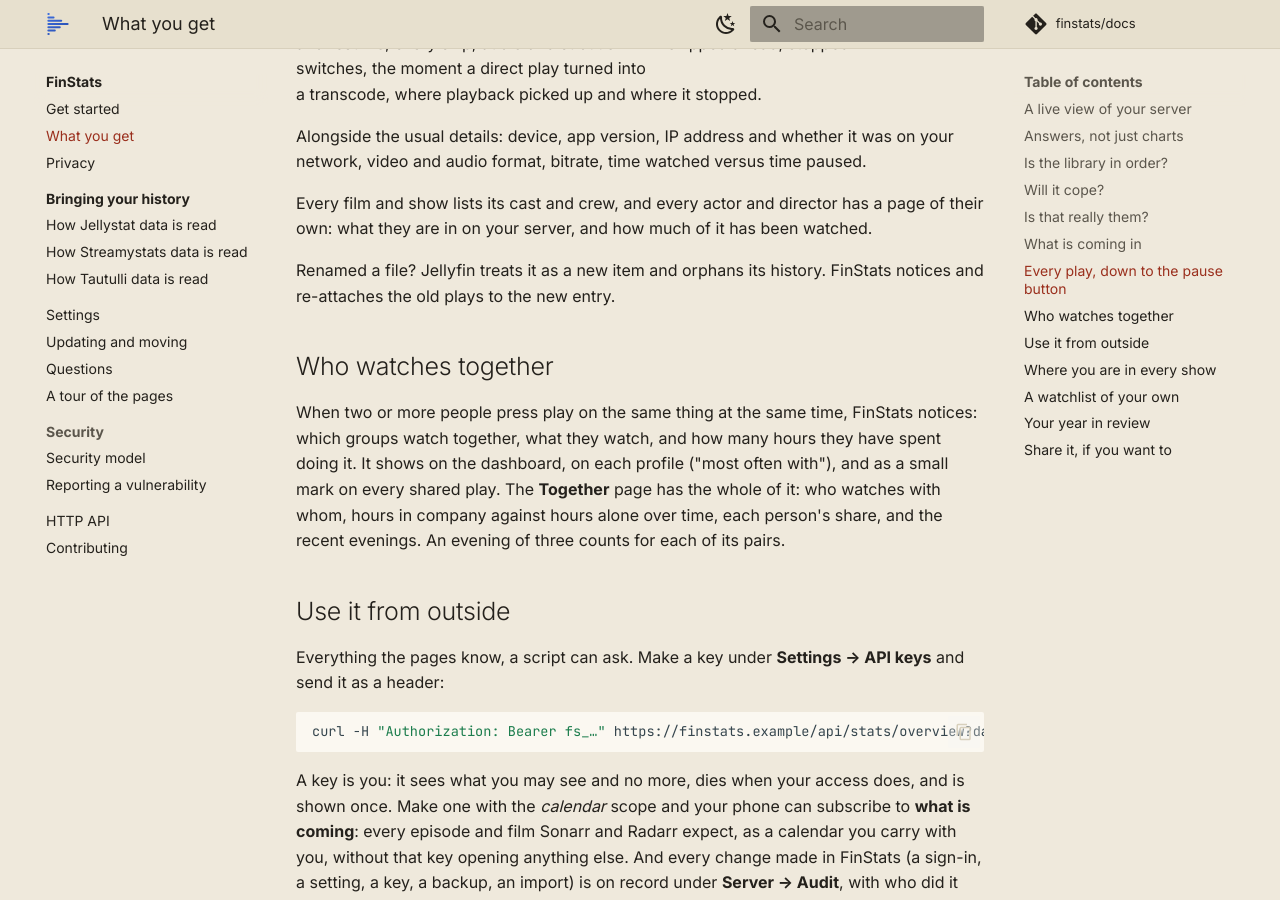
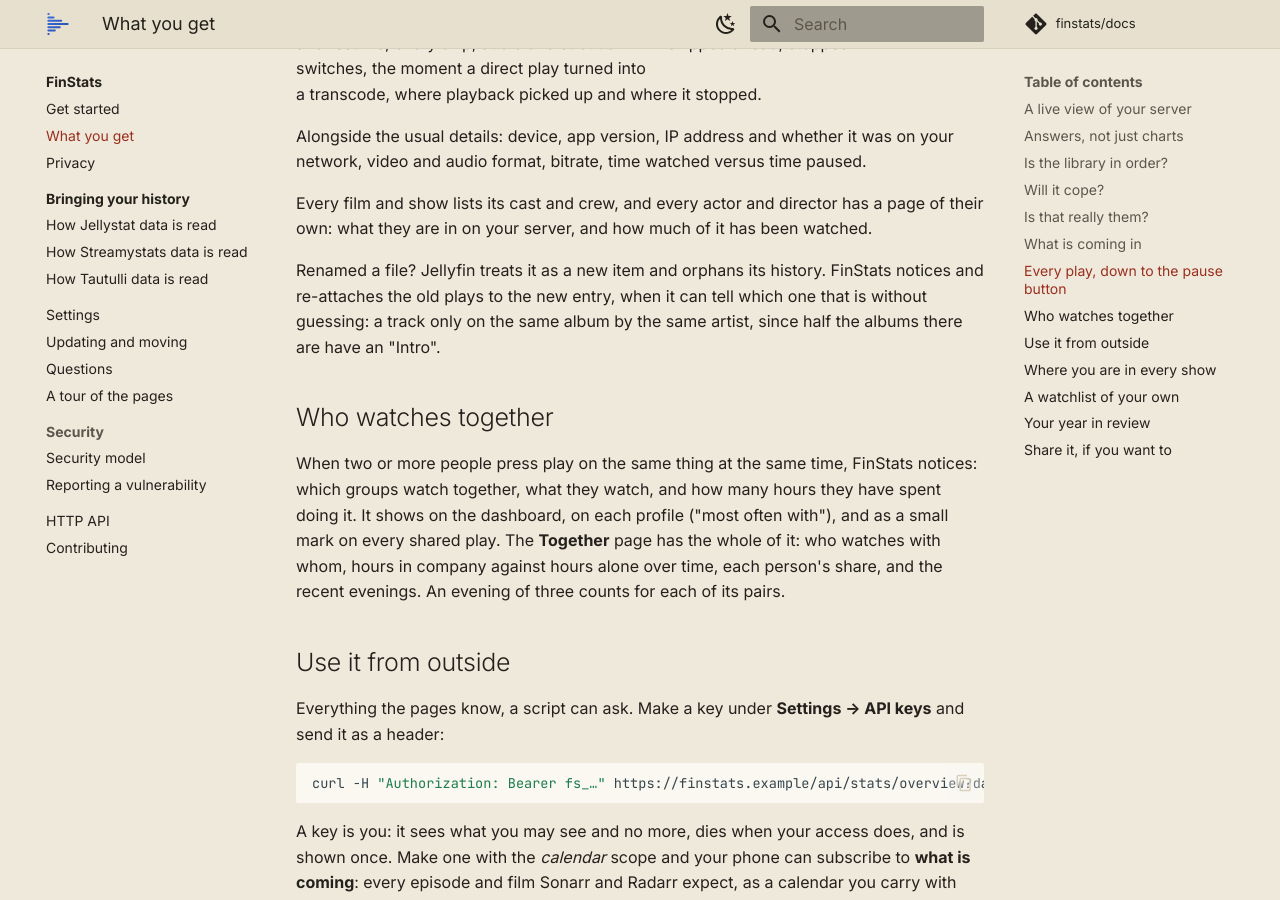
Before and after one commit to finstats/docs, an MkDocs documentation site: the page built from docs/finstats/features.md, in a window 1280 px wide and 900 px high, scrolled down 3104 px. Built offline with MkDocs 1.6.1 and Material for MkDocs 9.7.7, drawn with Linux system fonts in a browser that asks for light colours; comment, search, counter and statistics services are not loaded.

Commit message:
docs(finstats): who is named on a download, notifications stopping with their permission, and more of 2.3.0's fixes
A download names somebody else's request only with see everyone; taking notify away stops what is sent; alerts filter
by several people; a revoked key is gone; a track is re-attached only on the same album by the same artist.

```diff
--- a/docs/finstats/features.md
+++ b/docs/finstats/features.md
@@ -93,7 +93,8 @@ Every film and show lists its cast and crew, and every actor and director has a
 what they are in on your server, and how much of it has been watched.
 
 Renamed a file? Jellyfin treats it as a new item and orphans its history. FinStats notices and
-re-attaches the old plays to the new entry.
+re-attaches the old plays to the new entry, when it can tell which one that is without guessing: a track
+only on the same album by the same artist, since half the albums there are have an "Intro".
 
 ## Who watches together
 When two or more people press play on the same thing at the same time, FinStats notices: which
```
Also changed, not shown: docs/finstats/api.md (+6 -4 lines), docs/finstats/security.md (+1 -1 lines).
